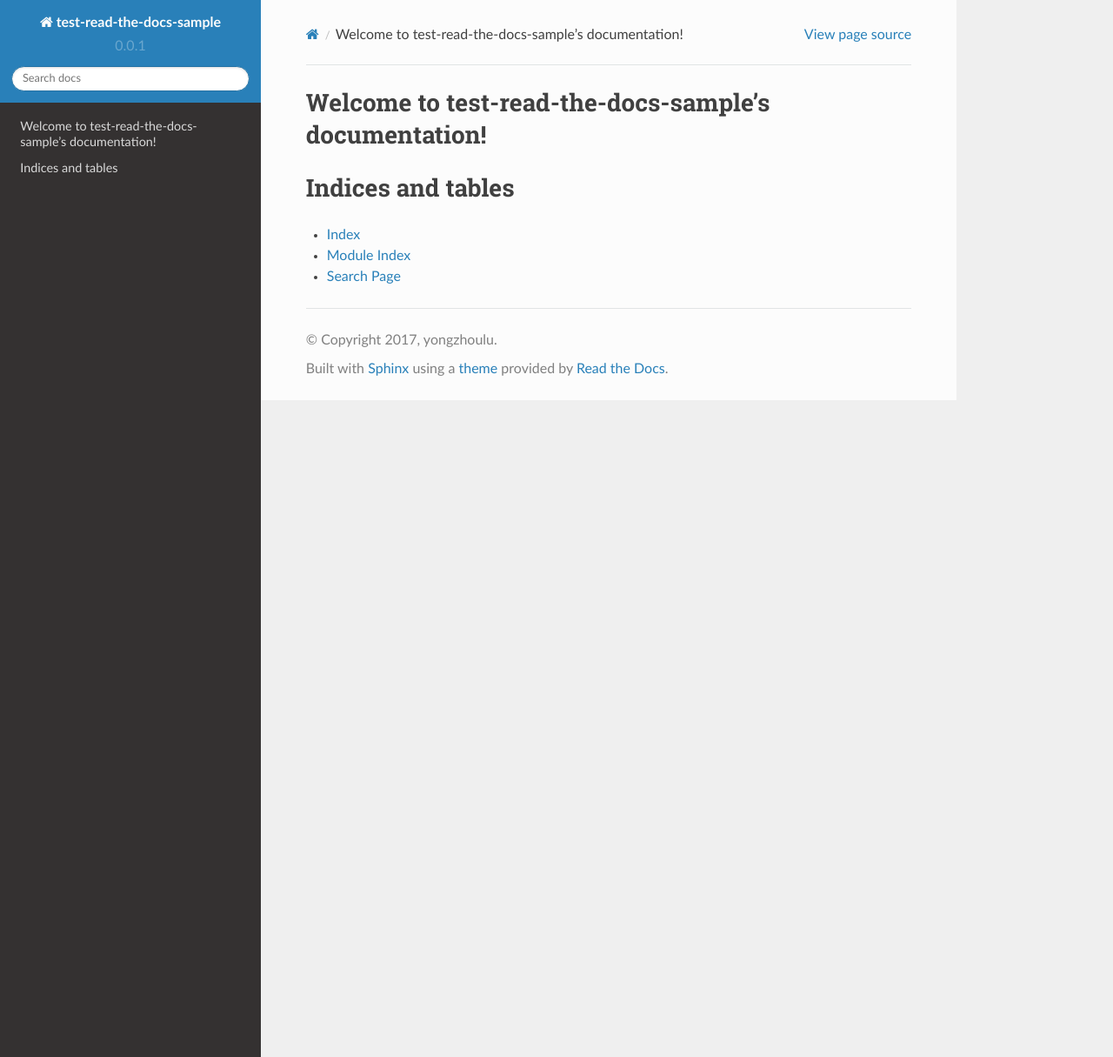
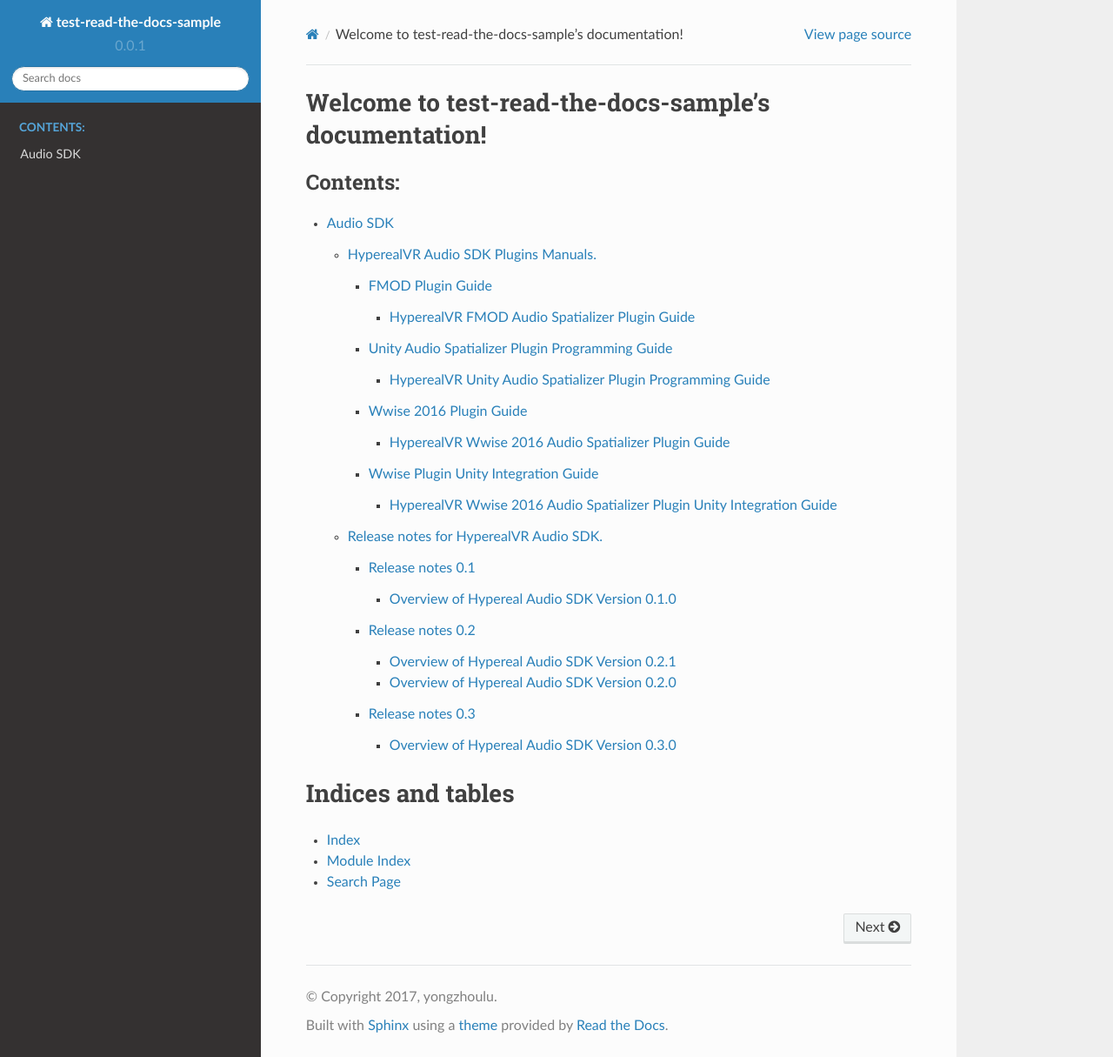
Before and after one commit to yongzhoulu/test-readthedocs, a Sphinx documentation site: the page built from docs/index.rst, in a window 1280 px wide and 1215 px high. Shown: the whole window at 87% size. Built offline with Sphinx 7.4.7 and the Read the Docs theme 2.0.0, drawn with Linux system fonts in a browser that asks for light colours; pages that are not in the unit, such as notebooks, are missing from menus.

Commit message:
Add audio-sdk

```diff
--- /dev/null
+++ b/docs/audio-sdk/developer-documentation/Wwise 2016 Plugin Guide.md
@@ -0,0 +1,11 @@
+
+### Wwise 2016 Plugin Guide
+<br>
+
+#### HyperealVR Wwise 2016 Audio Spatializer Plugin Guide
+1.  To install and enable the plugin in Wwise authoring tool, please copy/extract HyprealAudioPlugin.dll and HyperealAudioPlugin.xml to _WwiseDir_\Authoring\x64\Release\bin\plugins .  Please make sure that you've installed Hypereal runtime.
+
+2.  Currently the plugin only supports 1024 "Samples per Output" which can be set in **`Project->User`** Prefrences as shown in  the following picture.
+    ![](./res_wwise_guide/wwise_2016_authoring_1.png)
+
+3.  Add a Child Audio Bus under **Master Audio Bus**.  Then select the added bus and click the **Mixer Plug-in** tab.  Add the plugin named "Hypereal Audio Spatializer".  For any sound/audio needs spatialization effect, select the added audio bus as its output bus.  Please note that currently the plugin only support **2-channel** sound sources.  Other kind of sound sources may provide unexpected result.
--- /dev/null
+++ b/docs/audio-sdk/developer-documentation/index.rst
@@ -0,0 +1,9 @@
+HyperealVR Audio SDK Plugins Manuals.
+=========
+
+.. toctree::
+   :maxdepth: 2
+   :caption: Contents:
+   :glob:
+
+   *
--- /dev/null
+++ b/docs/audio-sdk/developer-release-guide/Release Notes 0.3.md
@@ -0,0 +1,10 @@
+
+### Release notes 0.3
+<br>
+
+#### Overview of Hypereal Audio SDK Version 0.3.0
+
+1.  Integrated VrWorks Audio.  Now Hypereal Audio SDK supports GPU accelerated computation based on both NVidia and AMD adapters.
+    Minimum requirements:
+        AMD adpaters GFX8 and higher
+        NVidia adapters GTX 900 series and higher
--- /dev/null
+++ b/docs/audio-sdk/developer-release-guide/index.rst
@@ -0,0 +1,9 @@
+Release notes for HyperealVR Audio SDK.
+======================================
+
+.. toctree::
+   :maxdepth: 2
+   :caption: Contents:
+   :glob:
+
+   *
--- /dev/null
+++ b/docs/audio-sdk/index.rst
@@ -0,0 +1,10 @@
+Audio SDK
+=========
+
+.. toctree::
+   :maxdepth: 2
+   :caption: Contents:
+
+   developer-documentation/index
+
+   developer-release-guide/index
--- a/docs/index.rst
+++ b/docs/index.rst
@@ -11,6 +11,7 @@
    :caption: Contents:
 
    PC_SDK/index
+   audio-sdk/index
    Support/index
 
 
```
Also changed, not shown: docs/audio-sdk/developer-documentation/Fmod Plugin Guide.md (added, +18 -0 lines), docs/audio-sdk/developer-documentation/Unity Audio Spatializer Plugin Programming Guide.md (added, +20 -0 lines), docs/audio-sdk/developer-documentation/Wwise Plugin Unity Integration Guide.md (added, +16 -0 lines), docs/audio-sdk/developer-release-guide/Release Notes 0.1.md (added, +20 -0 lines), docs/audio-sdk/developer-release-guide/Release Notes 0.2.md (added, +13 -0 lines), docs/audio-sdk/developer-documentation/res_fmod_guide/fmod_studio_1.png (added), docs/audio-sdk/developer-documentation/res_fmod_guide/fmod_studio_2.png (added), docs/audio-sdk/developer-documentation/res_fmod_guide/fmod_studio_3.png (added), docs/audio-sdk/developer-documentation/res_fmod_guide/fmod_studio_4.png (added), docs/audio-sdk/developer-documentation/res_unity_audio_spatializer_plugin_programming_guide/Unity_hvrAudio1.PNG (added), docs/audio-sdk/developer-documentation/res_unity_audio_spatializer_plugin_programming_guide/Unity_hvrAudio2.png (added), docs/audio-sdk/developer-documentation/res_unity_audio_spatializer_plugin_programming_guide/Unity_hvrAudio3.PNG (added), docs/audio-sdk/developer-documentation/res_wwise_guide/wwise_2016_authoring_1.PNG (added).
